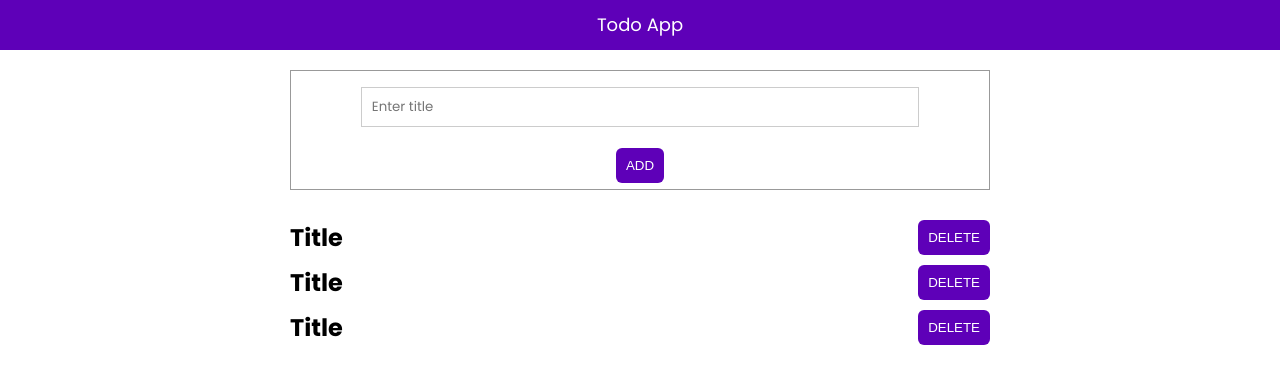
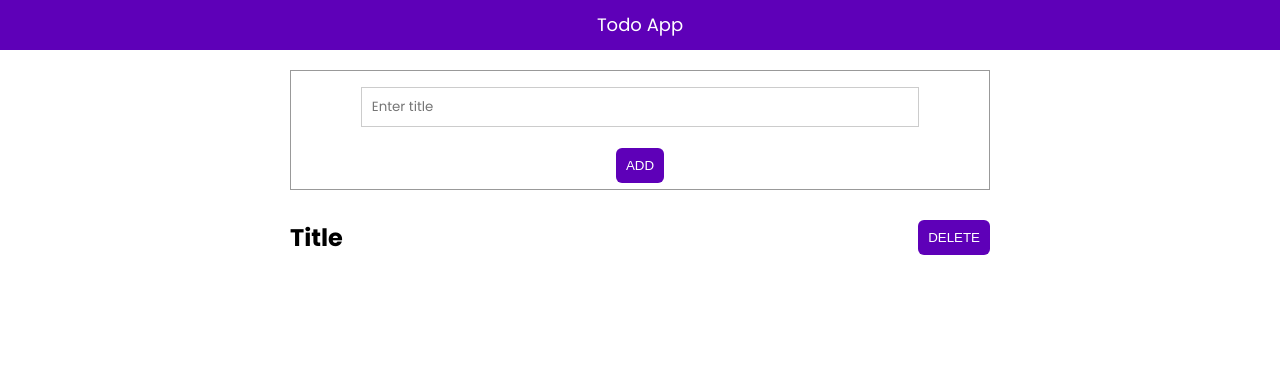
Before and after one commit to hieunguyenduc696/react-refresher, a React (Create React App) app: page / in a window 1280 px wide. Shown: the top 384 px of the page. Built offline with nearby package versions, Linux system fonts and the light colour scheme.

Commit message:
Building and reusing component

```diff
--- a/src/App.js
+++ b/src/App.js
@@ -1,3 +1,5 @@
+import Todo from "./components/Todo";
+
 function App() {
   return <div className="todo">
     <header className="header">Todo App</header>
@@ -6,18 +8,7 @@ function App() {
       <button className="btn">Add</button>
     </div>
     <ul className="todo-list">
-      <li className="todo-item">
-        <h2>Title</h2>
-        <button className="btn">Delete</button>
-      </li>
-      <li className="todo-item">
-        <h2>Title</h2>
-        <button className="btn">Delete</button>
-      </li>
-      <li className="todo-item">
-        <h2>Title</h2>
-        <button className="btn">Delete</button>
-      </li>
+      <Todo />
     </ul>
   </div>;
 }
--- /dev/null
+++ b/src/components/Todo.js
@@ -0,0 +1,10 @@
+const Todo = () => {
+  return (
+    <li className="todo-item">
+      <h2>Title</h2>
+      <button className="btn">Delete</button>
+    </li>
+  );
+};
+
+export default Todo;
```
